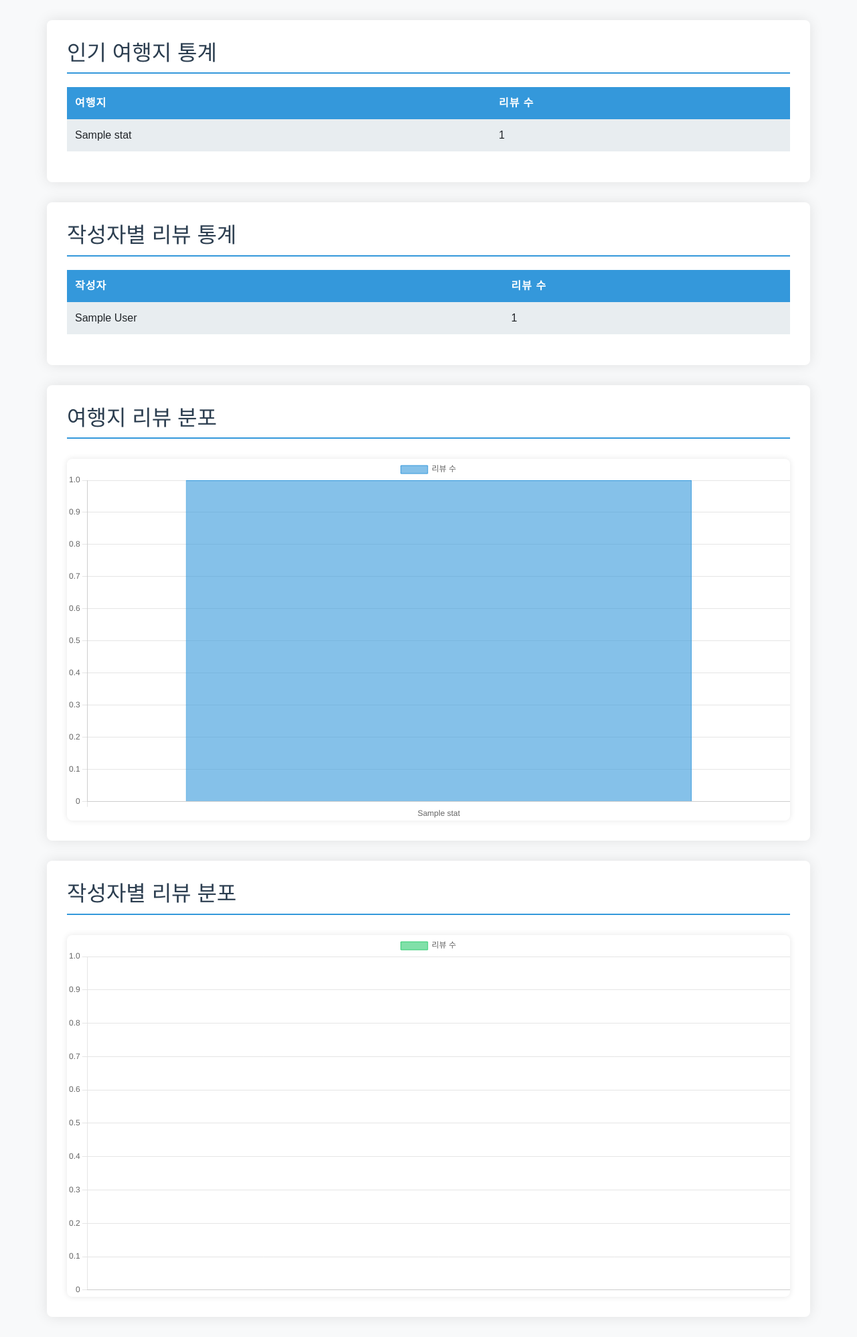
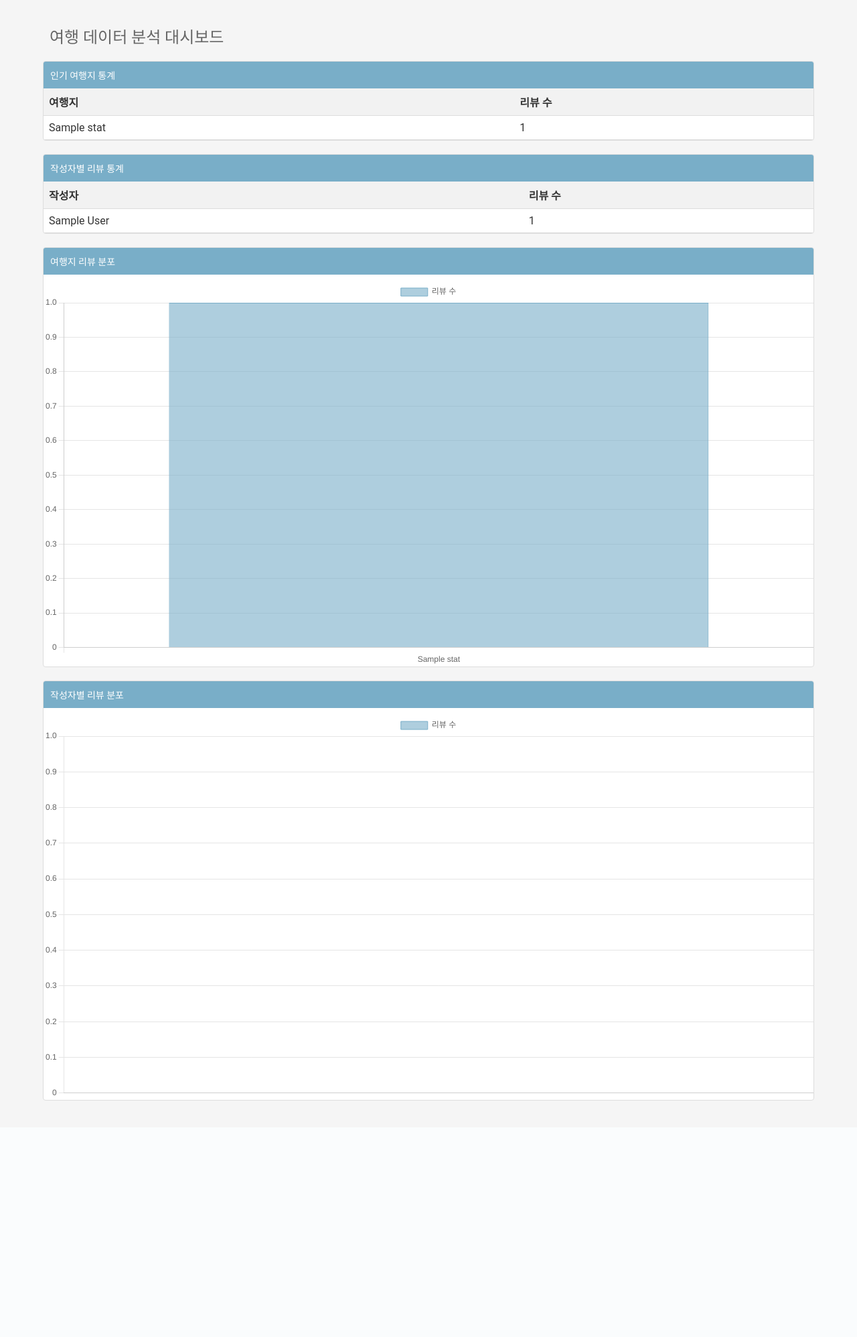
Before and after one commit to Cup-Of-Liber-Tea/MapPro, a Django app: template data/templates/travel_stats.html in a window 1280 px wide. Shown: the whole page at 67% size. After the commit the page ends 1643 px from the top, so only its background shows below. Run offline with Django 3.2, Linux system fonts and the light colour scheme; the template is opened without the code that fills it: most values are stand-ins (such as "Sample title", 1, 10 or a date in 2020).

Commit message:
data/css2

```diff
--- a/data/templates/travel_stats.html
+++ b/data/templates/travel_stats.html
@@ -1,63 +1,77 @@
 <!DOCTYPE html>
-<html lang="en">
+<html lang="ko">
 <head>
     <meta charset="UTF-8">
     <title>여행 데이터 분석</title>
-    <link href="https://cdn.jsdelivr.net/npm/bootstrap@5.1.3/dist/css/bootstrap.min.css" rel="stylesheet">
     <style>
         body {
-            font-family: 'Arial', sans-serif;
-            background-color: #f8f9fa;
+            font-family: "Roboto", "Lucida Grande", "DejaVu Sans", "Bitstream Vera Sans", Verdana, Arial, sans-serif;
+            margin: 0;
+            padding: 0;
             color: #333;
+            background: #f5f5f5;
         }
-        .container {
-            background-color: #ffffff;
-            border-radius: 8px;
-            box-shadow: 0 0 20px rgba(0,0,0,0.1);
-            padding: 30px;
-            margin-top: 30px;
-            margin-bottom: 30px;
+        #container {
+            width: 90%;
+            margin: 0 auto;
+            padding: 20px 0;
         }
-        h2 {
-            color: #2c3e50;
-            border-bottom: 2px solid #3498db;
-            padding-bottom: 10px;
+        h1 {
+            font-weight: 300;
+            font-size: 24px;
+            color: #666;
+            padding: 0 10px;
             margin-bottom: 20px;
         }
-        .table {
-            border-collapse: separate;
-            border-spacing: 0;
+        .module {
+            background: #fff;
+            margin-bottom: 20px;
+            border: 1px solid #ddd;
+            border-radius: 4px;
+            overflow: hidden;
         }
-        .table th {
-            background-color: #3498db;
-            color: #ffffff;
-            font-weight: bold;
+        .module h2 {
+            background: #79aec8;
+            color: #fff;
+            font-size: 14px;
+            font-weight: 400;
+            margin: 0;
+            padding: 10px;
             text-transform: uppercase;
-            letter-spacing: 1px;
         }
-        .table td, .table th {
-            border: none;
-            padding: 12px;
+        table {
+            border-collapse: collapse;
+            width: 100%;
         }
-        .table-striped tbody tr:nth-of-type(odd) {
-            background-color: rgba(52, 152, 219, 0.05);
+        th, td {
+            padding: 8px;
+            text-align: left;
+            border-bottom: 1px solid #ddd;
         }
-        .table-hover tbody tr:hover {
-            background-color: rgba(52, 152, 219, 0.1);
+        th {
+            background-color: #f2f2f2;
+            font-weight: 600;
+        }
+        tr:nth-child(even) {
+            background-color: #f9f9f9;
+        }
+        tr:hover {
+            background-color: #f5f5f5;
         }
         canvas {
             max-width: 100%;
-            margin-top: 30px;
-            box-shadow: 0 0 10px rgba(0,0,0,0.1);
-            border-radius: 8px;
+            height: auto;
+            margin-top: 10px;
         }
     </style>
 </head>
 <body>
+    <div id="container">
+        <h1>여행 데이터 분석 대시보드</h1>
 
-<div class="container">
+        <div class="module">
             <h2>인기 여행지 통계</h2>
-    <table class="table table-striped table-hover">
+            <table>
                 <thead>
                     <tr>
                         <th>여행지</th>
@@ -75,9 +89,9 @@
             </table>
         </div>
 
-<div class="container">
+        <div class="module">
             <h2>작성자별 리뷰 통계</h2>
-    <table class="table table-striped table-hover">
+            <table>
                 <thead>
                     <tr>
                         <th>작성자</th>
@@ -95,14 +109,15 @@
             </table>
         </div>
 
-<div class="container">
+        <div class="module">
             <h2>여행지 리뷰 분포</h2>
             <canvas id="travelChart"></canvas>
         </div>
 
-<div class="container">
+        <div class="module">
             <h2>작성자별 리뷰 분포</h2>
             <canvas id="authorChart"></canvas>
+        </div>
     </div>
 
     <script src="https://cdn.jsdelivr.net/npm/chart.js"></script>
@@ -116,8 +131,8 @@
                 datasets: [{
                     label: '리뷰 수',
                     data: [{% for stat in destination_stats %}{{ stat.count }},{% endfor %}],
-                backgroundColor: 'rgba(52, 152, 219, 0.6)',
-                borderColor: 'rgba(52, 152, 219, 1)',
+                    backgroundColor: 'rgba(121, 174, 200, 0.6)',
+                    borderColor: 'rgba(121, 174, 200, 1)',
                     borderWidth: 1
                 }]
             },
@@ -140,8 +155,8 @@
                 datasets: [{
                     label: '리뷰 수',
                     data: {{ review_counts|safe }},
-                backgroundColor: 'rgba(46, 204, 113, 0.6)',
-                borderColor: 'rgba(46, 204, 113, 1)',
+                    backgroundColor: 'rgba(121, 174, 200, 0.6)',
+                    borderColor: 'rgba(121, 174, 200, 1)',
                     borderWidth: 1
                 }]
             },
@@ -155,6 +170,5 @@
             }
         });
     </script>
-
 </body>
 </html>
```
Lines whose indentation alone changed are shown as unchanged.
